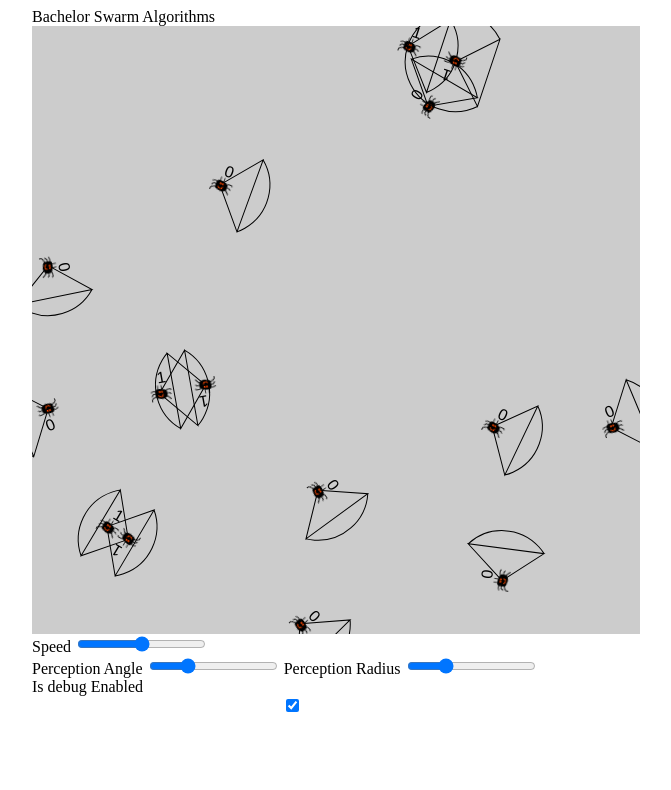
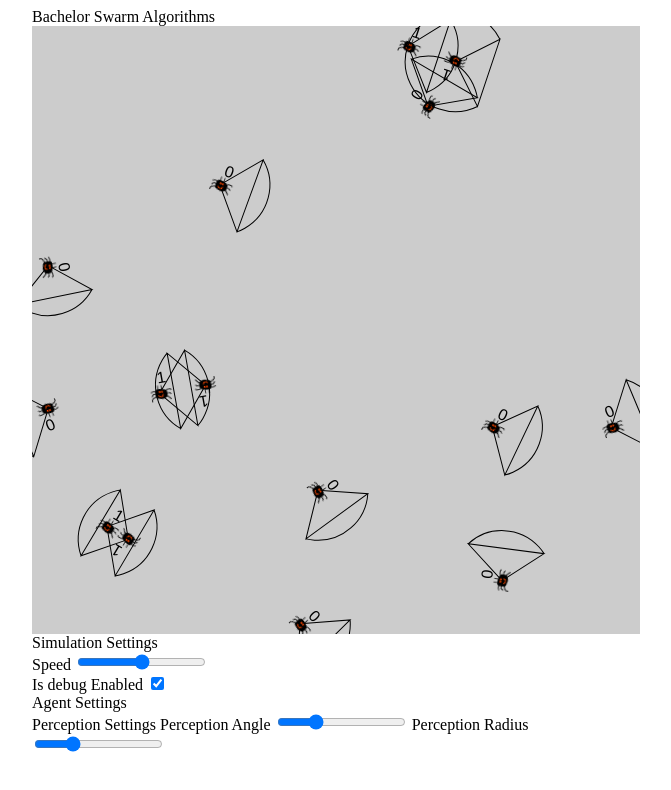
Before and after one commit to TheElk205/BachelorSwarmAlgorithms, a website built with Parcel: page src/index.html in a window 1280 px wide. Shown: the whole page, without its empty margins (348-1019 px from the left). Built offline with nearby package versions, Linux system fonts and the light colour scheme.

Commit message:
Litttle bit of styling for controls

```diff
--- a/src/index.html
+++ b/src/index.html
@@ -10,19 +10,31 @@
         <div>Bachelor Swarm Algorithms</div>
         <canvas id="canvas" width="608" height="608" style="background-color: #cccccc">
         </canvas>
+        <div>
+            Simulation Settings
             <div class="slidecontainer">
                 <label for="speedSelector">Speed</label>
                 <input type="range" min="0" max="100" value="50" class="slider" id="speedSelector">
             </div>
+            <div>
+                <label for="isDebugEnabled">Is debug Enabled</label>
+                <input type="checkbox" id="isDebugEnabled">
+            </div>
+        </div>
+
+        <div>
+            Agent Settings
             <div class="perceptioncontainer">
+                Perception Settings
                 <label for="perceptionAngleSelector">Perception Angle</label>
                 <input type="range" min="0" max="180" value="50" class="slider" id="perceptionAngleSelector">
 
                 <label for="perceptionRadiusSelector">Perception Radius</label>
                 <input type="range" min="0" max="180" value="50" class="slider" id="perceptionRadiusSelector">
             </div>
-        <label for="isDebugEnabled">Is debug Enabled</label>
-        <input type="checkbox" id="isDebugEnabled">
+        </div>
+
+
         <script src="js/main.js"></script>
     </main>
 </body>
```
Lines whose indentation alone changed are shown as unchanged.
